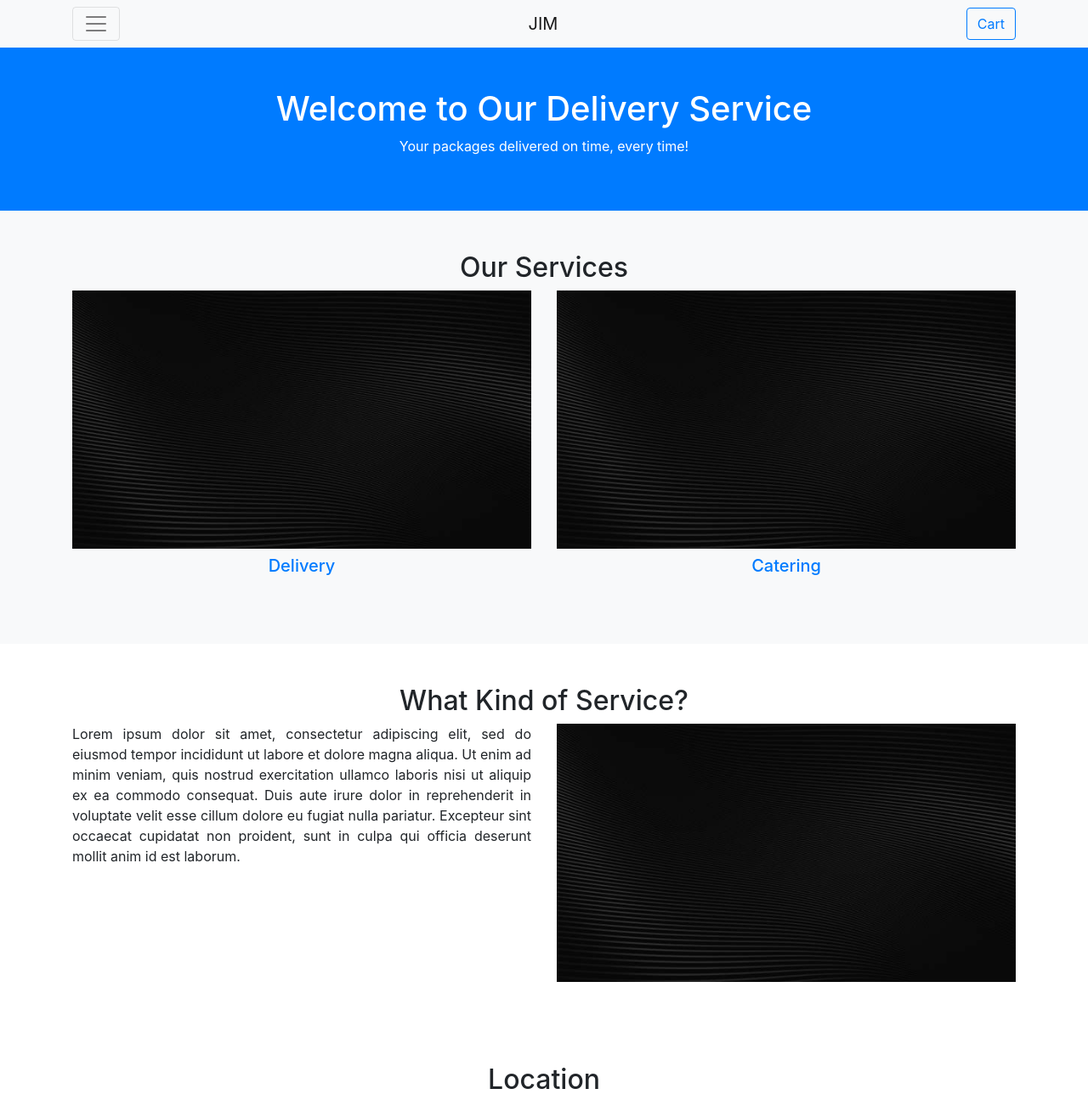
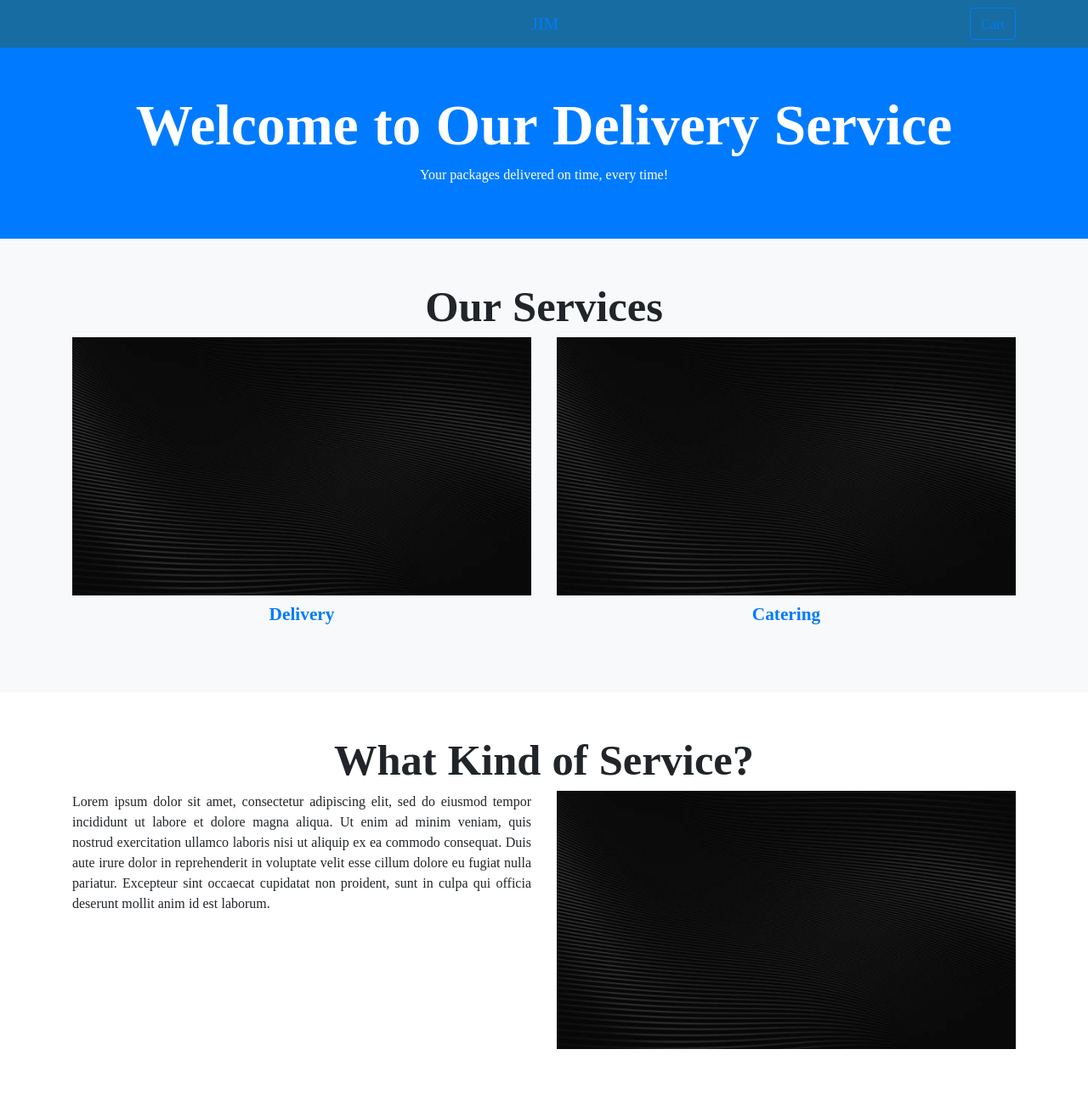
Before and after one commit to Hekigo11/SDL, a PHP site: page / in a window 1280 px wide. Shown: the top 1295 px of the page at 85% size. Run offline with PHP 8.4, Linux system fonts and the light colour scheme.

Commit message:
CSS changes

```diff
--- a/modules/homepage.php
+++ b/modules/homepage.php
@@ -1,6 +1,6 @@
 
 <header>
-	<nav class="navbar navbar-light bg-light">
+	<nav class="navbar nav">
 		<div class="container d-flex justify-content-between align-items-center">
 			<button class="navbar-toggler" type="button" id="burgerMenu" aria-controls="navbarNav" aria-expanded="false" aria-label="Toggle navigation">
 				<span class="navbar-toggler-icon"></span>
--- a/vendor/style1.css
+++ b/vendor/style1.css
@@ -1,8 +1,40 @@
+@import url('https://fonts.googleapis.com/css?family=Noto%20Sans%20Coptic:700|Noto%20Sans%20Coptic:400');
+:root{
+--text: #040316;
+--background: #e3e3ed;
+--primary: #21233f;
+--secondary: #feebd2;
+--accent: #176ca1;
+}
 header { /*para nag fofollow ung navbar*/
     position: sticky;
     top: 0;
     z-index: 1000;
 }
+
+body {
+    font-family: 'Noto Sans Coptic';
+    font-weight: 400;
+  }
+
+  h1, h2, h3, h4, h5 {
+    font-family: 'Noto Sans Coptic';
+    font-weight: 700;
+  }
+
+  html {font-size: 100%;} /* 16px */
+
+  h1 {font-size: 4.210rem; /* 67.36px */}
+
+  h2 {font-size: 3.158rem; /* 50.56px */}
+
+  h3 {font-size: 2.369rem; /* 37.92px */}
+
+  h4 {font-size: 1.777rem; /* 28.48px */}
+
+  h5 {font-size: 1.333rem; /* 21.28px */}
+
+  small {font-size: 0.750rem; /* 12px */}
 
 .custom-dropdown { /* JAS para to sa nav burger */
     display: none;
@@ -17,3 +49,7 @@
 .custom-dropdown.show {
     display: block;
 }
+
+.nav{
+   background-color:  var(--accent);
+}
```
